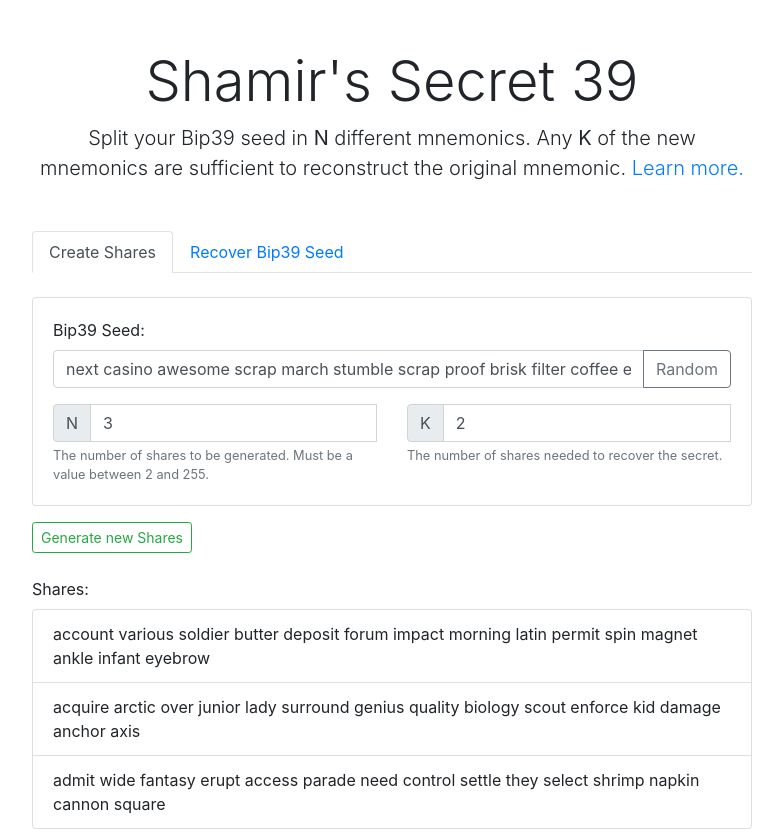
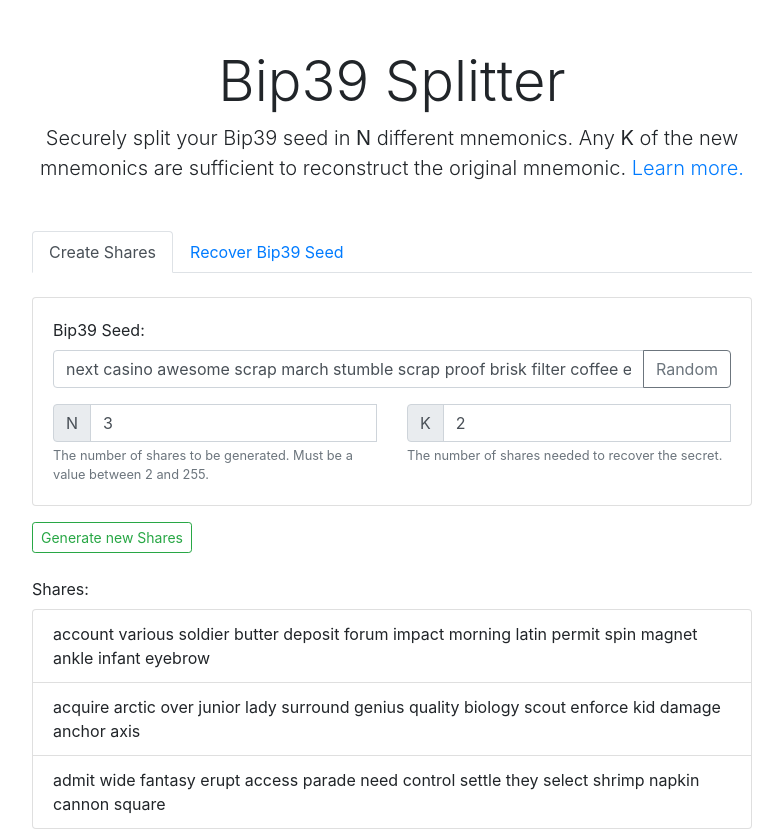
Before and after one commit to jkandzi/bip39shamir-web, a website: page index.html in a window 1280 px wide. Shown: the top 832 px of the page, without its empty margins (248-1031 px from the left). Drawn offline with nearby package versions, Linux system fonts and the light colour scheme.

Commit message:
update copywriting

```diff
--- a/index.html
+++ b/index.html
@@ -19,8 +19,8 @@
   <body>
     <div class="container">
 
-      <h1 class="display-4 text-center mt-5">Shamir's Secret 39</h1>
-      <p class="lead text-center">Split your Bip39 seed in <strong>N</strong> different mnemonics. Any <strong>K</strong> of the new mnemonics are sufficient to reconstruct the original mnemonic. <a href="https://en.wikipedia.org/wiki/Shamir%27s_Secret_Sharing">Learn more.</a></p>
+      <h1 class="display-4 text-center mt-5">Bip39 Splitter</h1>
+      <p class="lead text-center">Securely split your Bip39 seed in <strong>N</strong> different mnemonics. Any <strong>K</strong> of the new mnemonics are sufficient to reconstruct the original mnemonic. <a href="https://en.wikipedia.org/wiki/Shamir%27s_Secret_Sharing">Learn more.</a></p>
 
       <!-- Navigation -->
       <ul class="nav nav-tabs mt-5" id="myTab" role="tablist">
```
